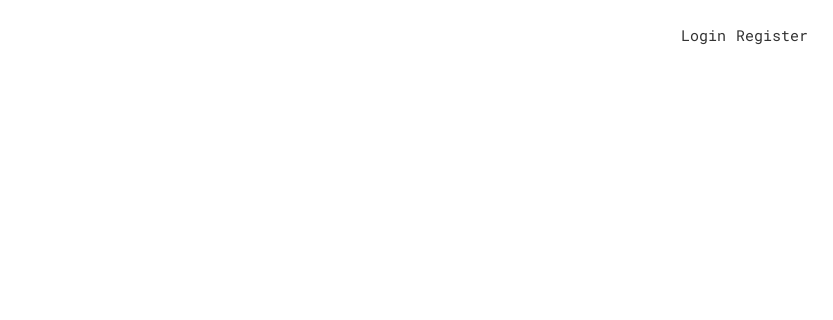
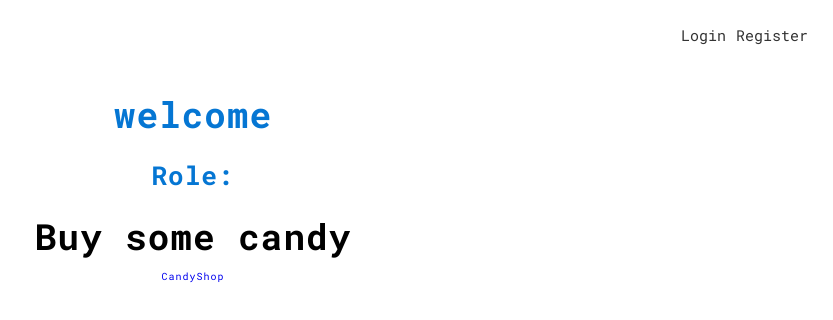
Before and after one commit to SebastianAlexandersson/SebastianAlexandersson, a React (Create React App) app in the folder client/: page /me in a window 1280 px wide. Shown: the top 320 px of the page, without its empty margins (447-1280 px from the left). Built offline with nearby package versions, Linux system fonts and the light colour scheme.

Commit message:
we are onnn !!! ;)

```diff
--- a/client/src/App.tsx
+++ b/client/src/App.tsx
@@ -1,3 +1,4 @@
+/* eslint-disable react/prop-types */
 /* eslint-disable import/extensions */
 /* eslint-disable no-undef */
 /* eslint-disable @typescript-eslint/interface-name-prefix */
@@ -7,11 +8,15 @@ import React from 'react';
 import './App.css';
 import { Switch, Route } from 'react-router-dom';
 import Cookie from 'js-cookie';
+import { connect } from 'react-redux';
 import Register from './components/auth/Register';
 import Login from './components/auth/Login';
 import setAuthToken from './utils/setAuthToken';
 import Home from './components/home/Home';
 import Layout from './components/layout/Layout';
+import { AppState } from './redux';
+import { loadUser } from './redux/auth/auth.actions';
+import UserProfile from './components/user/UserProfile';
 
 
 let token: any;
@@ -20,8 +25,19 @@ if (Cookie.get('token')) {
   setAuthToken(token);
 }
 
-function App() {
-  console.log(' GET MY TOKEN ', Cookie.get('token'));
+interface Props {
+  token: any;
+  loadUser: () => void;
+}
+
+const App: React.FC <Props> = ({ token, loadUser }) => {
+  React.useEffect(() => {
+    if (!token) {
+      console.log('no token');
+    } else {
+      loadUser();
+    }
+  }, []);
   return (
     <div className="App">
       <Switch>
@@ -29,10 +45,16 @@ function App() {
           <Route exact path="/" component={Home} />
           <Route exact path="/register" component={Register} />
           <Route exact path="/login" component={Login} />
+          <Route exact path="/me" component={UserProfile} />
         </Layout>
       </Switch>
     </div>
   );
-}
+};
 
-export default App;
+const mapStateToProps = (state: AppState) => ({
+  token: state.auth.token,
+});
+
+
+export default connect(mapStateToProps, { loadUser })(App);
--- a/client/src/components/auth/Login.tsx
+++ b/client/src/components/auth/Login.tsx
@@ -27,7 +27,7 @@ const Login: React.FC<Props> = ({ loginUser, isAuth, history }) => {
 
   React.useEffect(() => {
     if (isAuth) {
-      history.push('/');
+      history.push('/me');
     }
   });
 
--- a/client/src/components/auth/Register.tsx
+++ b/client/src/components/auth/Register.tsx
@@ -27,7 +27,7 @@ const Register: React.FC<Props> = ({ registerUser, history, isAuth }) => {
 
   React.useEffect(() => {
     if (isAuth) {
-      history.push('/');
+      history.push('/me');
     }
   });
 
--- a/client/src/components/home/Home.tsx
+++ b/client/src/components/home/Home.tsx
@@ -1,33 +1,17 @@
 /* eslint-disable react/prop-types */
 /* eslint-disable no-shadow */
+
 import * as React from 'react';
-import { connect } from 'react-redux';
-import { loadUser } from '../../redux/auth/auth.actions';
-import { AppState } from '../../redux';
 
-interface Props {
-  loadUser: () => void;
-  token: any;
+
+interface Props{
+
 }
 
-const Home: React.FC<Props> = ({ loadUser, token }) => {
-  React.useEffect(() => {
-    if (!token) {
-      console.log('no token');
-    } else {
-      loadUser();
-    }
-  }, []);
-  return (
-    <div>
-      <h1> Welcome </h1>
-    </div>
-  );
-};
+const Home: React.FC<Props> = () => (
+  <div>
+    <h1> Welcome </h1>
+  </div>
+);
 
-
-const mapStateToProps = (state: AppState) => ({
-  token: state.auth.token,
-  isAuth: state.auth.isAuth,
-});
-export default connect(mapStateToProps, { loadUser })(Home);
+export default Home;
--- /dev/null
+++ b/client/src/components/user/User.css
@@ -0,0 +1,26 @@
+.UserProfile {
+  padding: 1rem 2rem;
+  letter-spacing: .1rem;
+}
+
+.user-header {}
+
+
+
+.UserProfile h3 {
+  padding: 1rem;
+  font-size: 3.6rem;
+}
+
+.UserProfile h5 {
+  padding: 1rem;
+  font-size: 2.6rem;
+}
+
+.Admin-role {
+  color: rgb(243, 61, 16);
+}
+
+.User-role {
+  color: rgb(5, 118, 211);
+}
--- /dev/null
+++ b/client/src/components/user/UserProfile.tsx
@@ -0,0 +1,64 @@
+/* eslint-disable react/prop-types */
+import * as React from 'react';
+import { connect } from 'react-redux';
+import { RouteProps, Link } from 'react-router-dom';
+import * as H from 'history';
+import { AppState } from '../../redux';
+import { IUserData } from '../../redux/auth/auth.types';
+import './User.css';
+
+interface Props extends RouteProps{
+  user: IUserData | null;
+  isLoading: boolean;
+  isAuth: boolean;
+  history: H.History<any>;
+}
+
+const UserProfile: React.FC<Props> = ({
+  user, isLoading, isAuth, history,
+}) => {
+  React.useEffect(() => {
+
+  }, []);
+  return (
+
+
+    <div className="UserProfile">
+      <div className={`${!isLoading && user && user.role === 'admin' ? 'Admin-role' : 'User-role'} user-header`}>
+        <h3>
+          welcome
+          {' '}
+          {!isLoading && user && user.username}
+        </h3>
+        <h5>
+          Role:
+          {' '}
+          {!isLoading && user && user.role.toUpperCase()}
+          {' '}
+        </h5>
+      </div>
+      <div className="options">
+        {!isLoading && user?.role === 'admin' ? (
+          <>
+
+            <h3>Edit your candy</h3>
+            <Link to="/candy-stock">Candy Stock</Link>
+          </>
+        )
+          : (
+            <>
+              <h3>Buy some candy</h3>
+              <Link to="/candyshop">CandyShop</Link>
+            </>
+          )}
+      </div>
+    </div>
+  );
+};
+
+const mapStateToProps = (state: AppState) => ({
+  user: state.auth.user,
+  isAuth: state.auth.isAuth,
+  isLoading: state.auth.loading,
+});
+export default connect(mapStateToProps)(UserProfile);
```
Also changed, not shown: 2 other files (tests, documents, lock files or other folders).
